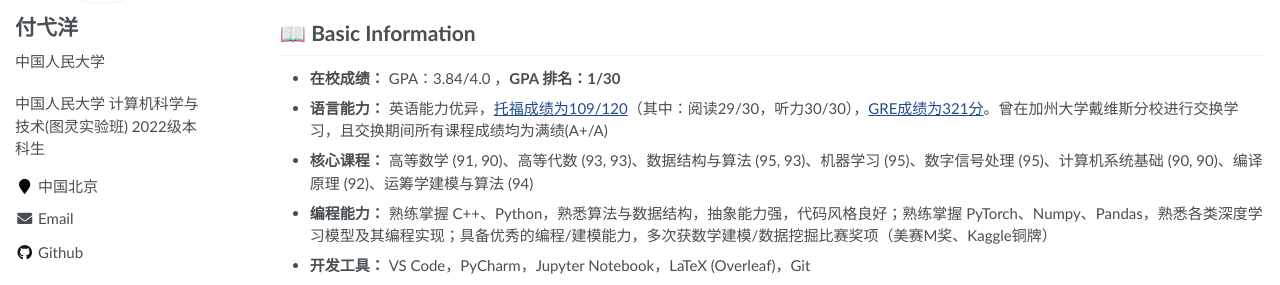
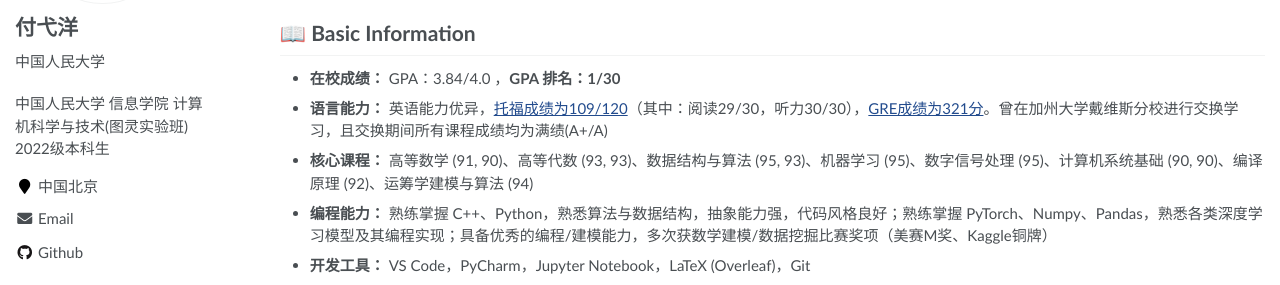
Before and after one commit to baiyingzhuying/baiyingzhuying.github.io, a Jekyll site: the page built from _pages/about.md, in a window 1280 px wide. Shown: the part 303-588 px from the top of the page. Built offline with Jekyll 4.4.1, drawn with Linux system fonts in a browser that asks for light colours.

Commit message:
Update _config.yml

```diff
--- a/_config.yml
+++ b/_config.yml
@@ -7,7 +7,7 @@
 
 # Site Settings
 title: "个人网页"
-description: "中国人民大学 计算机科学与技术(图灵实验班) 2022级本科生"
+description: "中国人民大学 信息学院 计算机科学与技术(图灵实验班) 2022级本科生"
 repository               : "https://baiyingzhuying.github.io/"
 google_scholar_stats_use_cdn : true
 
```
